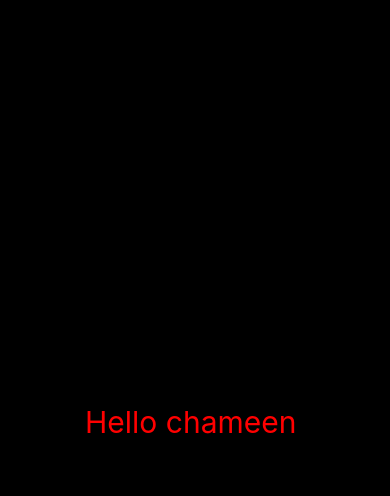
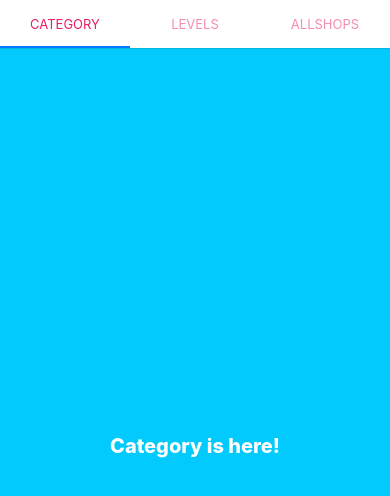
Before and after one commit to ITPMpro/ITPM_JUN_WE_167, a React Native app: screen / in a window 390 px wide. Shown: the top 496 px of the page. Built offline with nearby package versions, Linux system fonts and the light colour scheme.

Commit message:
add tab navigation to shops

```diff
--- a/App.js
+++ b/App.js
@@ -1,12 +1,21 @@
 import { StatusBar } from 'expo-status-bar';
 import { StyleSheet, Text, View } from 'react-native';
+import ShopScreen from './app/Screens/AllShopsScreenComponent';
+import { NavigationContainer } from '@react-navigation/native';
+import TabNav from './app/Navigations/TabNav';
+import { SafeAreaProvider } from 'react-native-safe-area-context';
+
 
 export default function App() {
   return (
-    <View style={styles.container}>
-      <Text style={styles.text}>Hello chameen </Text>
-      <StatusBar style="auto" />
-    </View>
+
+      <SafeAreaProvider>
+      <NavigationContainer>
+        <TabNav/>
+      </NavigationContainer>
+      </SafeAreaProvider>
+
+
   );
 }
 
@@ -16,14 +25,10 @@ const styles = StyleSheet.create({
     backgroundColor: '#fff',
     alignItems: 'center',
     justifyContent: 'center',
-    backgroundColor: 'black',
+    backgroundColor: 'white',
 
 
   },
 
-  text: {
-    color: 'red',
-    fontSize: 30,
-  },
 
 });
--- /dev/null
+++ b/app/Navigations/TabNav.jsx
@@ -0,0 +1,37 @@
+import { View, Text } from 'react-native'
+import * as React from 'react'
+import { createMaterialTopTabNavigator } from '@react-navigation/material-top-tabs';
+import { NavigationContainer } from '@react-navigation/native';
+import { useSafeAreaInsets } from 'react-native-safe-area-context';
+import CategoryScreenComponent from '../Screens/CategoryScreenComponent';
+import LevelsScreenComponent from '../Screens/LevelsScreenComponent';
+import AllShopsScreenComponent from '../Screens/AllShopsScreenComponent';
+
+
+const Tab = createMaterialTopTabNavigator();
+
+export default function MyTabs() {
+    const insets = useSafeAreaInsets();
+  return (
+    <Tab.Navigator
+        initialRouteName="Category"
+        screenOptions={{
+            tabBarActiveTintColor: "#e91e63",
+            tabBarlabelStyle: {fontSize:12},
+            tabBarStyle:{ backgroundColor: 'white', marginTop:insets.top}
+        }}
+    >
+        <Tab.Screen name='Category' component={CategoryScreenComponent} options={{ tabBarLabel: 'Category'}}/>
+        <Tab.Screen name='Levels' component={LevelsScreenComponent} options={{ tabBarLabel: 'Levels'}}/>
+        <Tab.Screen name='AllShops' component={AllShopsScreenComponent} options={{ tabBarLabel: 'AllShops'}}/>
+    </Tab.Navigator>
+  )
+}
+
+export function TabNav(){
+    return (
+        <NavigationContainer>
+        <MyTabs/>
+        </NavigationContainer>
+    )
+}
--- /dev/null
+++ b/app/Screens/AllShopsScreenComponent.jsx
@@ -0,0 +1,27 @@
+import { View, Text } from 'react-native'
+import React from 'react'
+
+export default function AllShopsScreenComponent() {
+  return (
+    <View style={{
+                 flex:1,
+                   justifyContent:"center",
+                  alignItems:"center",
+                  backgroundColor: "#48d969",
+              }}>
+                  <Text style={{fontSize: 20, color: "#ffffff", fontWeight: "800"}}>ShopsScreen is here!</Text>
+               </View>
+  )
+}
+// function ShopScreenComponent(){
+//     return(
+//         <View style={{
+//             flex:1,
+//             justifyContent:"center",
+//             alignItems:"center",
+//             backgroundColor: "#48d969",
+//         }}>
+//             <Text style={{fontSize: 20, color: "#ffffff", fontWeight: "800"}}>ShopScreen is here!</Text>
+//         </View>
+//     );
+// }
--- /dev/null
+++ b/app/Screens/CategoryScreenComponent.jsx
@@ -0,0 +1,15 @@
+import { View, Text } from 'react-native'
+import React from 'react'
+
+export default function CategoryScreenComponent() {
+  return (
+           <View style={{
+            flex:1,
+            justifyContent:"center",
+            alignItems:"center",
+            backgroundColor: "#03cafc",
+        }}>
+            <Text style={{fontSize: 20, color: "#ffffff", fontWeight: "800"}}>Category is here!</Text>
+        </View>
+  )
+}
--- /dev/null
+++ b/app/Screens/LevelsScreenComponent.jsx
@@ -0,0 +1,17 @@
+import { View, Text } from 'react-native'
+import React from 'react'
+
+export default function LevelsScreenComponent() {
+  return (
+
+        <View style={{
+            flex:1,
+            justifyContent:"center",
+            alignItems:"center",
+            backgroundColor: "#c203fc",
+        }}>
+            <Text style={{fontSize: 20, color: "#ffffff", fontWeight: "800"}}>Levels Screen is here!</Text>
+        </View>
+    );
+
+}
```
Also changed, not shown: package.json (+9 -3 lines), 1 other file (tests, documents, lock files or other folders).
